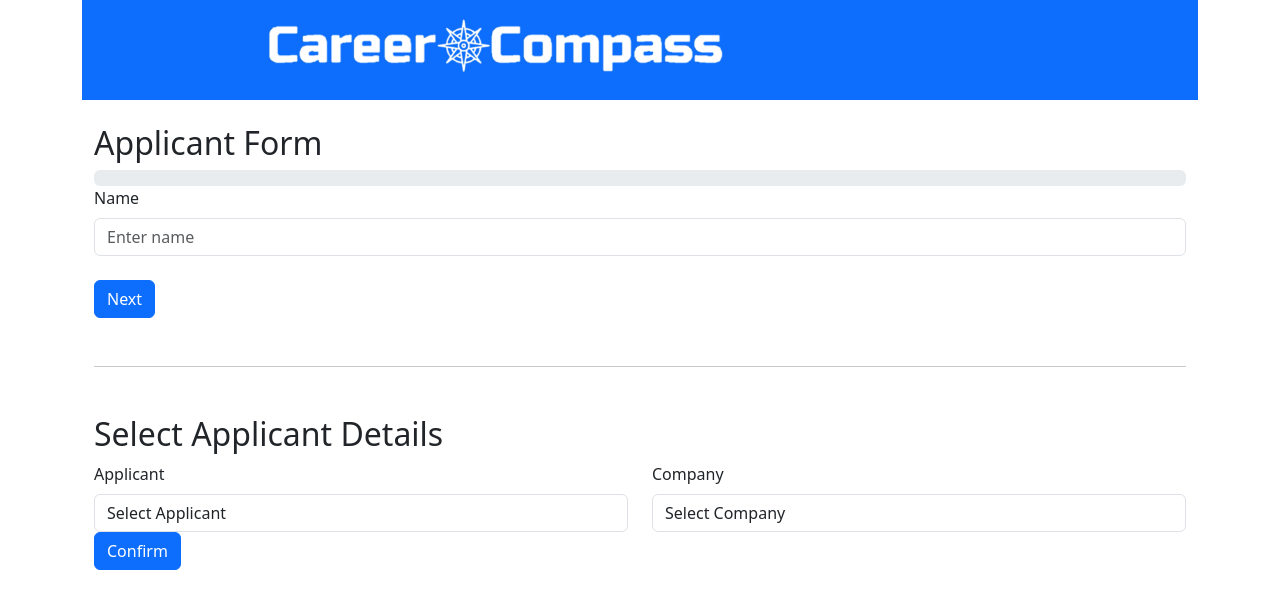
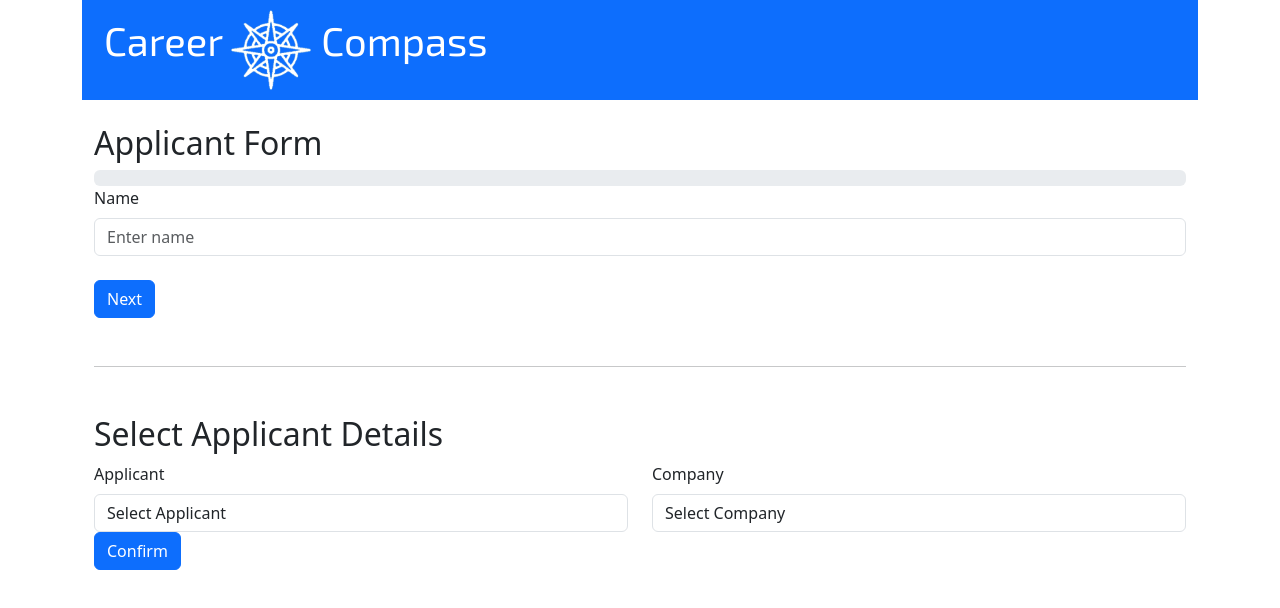
Before and after one commit to Swathihanumanthappa123/LinkedIn-Job-Satisfaction, a React (Create React App) app: page / in a window 1280 px wide. Shown: the top 608 px of the page. Built offline with nearby package versions, Linux system fonts and the light colour scheme.

Commit message:
final logo updated

```diff
--- a/public/index.html
+++ b/public/index.html
@@ -9,6 +9,8 @@
       name="description"
       content="Web site created using create-react-app"
     />
+    <link href="https://fonts.googleapis.com/css2?family=Exo+2:wght@400;700&display=swap" rel="stylesheet">
+
     <link rel="apple-touch-icon" href="%PUBLIC_URL%/logo192.png" />
     <!--
       manifest.json provides metadata used when your web app is installed on a
--- a/src/App.css
+++ b/src/App.css
@@ -3,11 +3,16 @@
 }
 
 .navbar-logo {
-  max-height: 100%; /* Logo will be constrained by the height of the navbar */
-  width: 800px; /* Allow the width to grow while maintaining aspect ratio */
-  margin-right:10px;
+  width: 80px;
+  height: auto;
+  margin-left: 8px;
 }
 
+.logo-text{
+  font-family: 'Exo 2', sans-serif;
+  font-size: 40px;
+  margin-left: 10px;
+}
 
 .App {
   text-align: center;
--- a/src/App.js
+++ b/src/App.js
@@ -52,10 +52,12 @@ const App = () => {
 
   return (
     <Container>
-      <Navbar bg="primary" className="navbar" data-bs-theme="dark">
+      <Navbar bg="primary" data-bs-theme="dark">
         <Container>
           <Navbar.Brand onClick={handleHomeClick} style={{ cursor: 'pointer' }}>
-             <img src={CareerCompassLogo} alt="CareerCompassLogo" className="navbar-logo" />
+             <span className="logo-text">Career</span>
+             <img src={Logo} alt="CareerCompassLogo" className="navbar-logo" />
+             <span className="logo-text">Compass</span>
           </Navbar.Brand>
           <Nav className="me-auto"></Nav>
         </Container>
```
